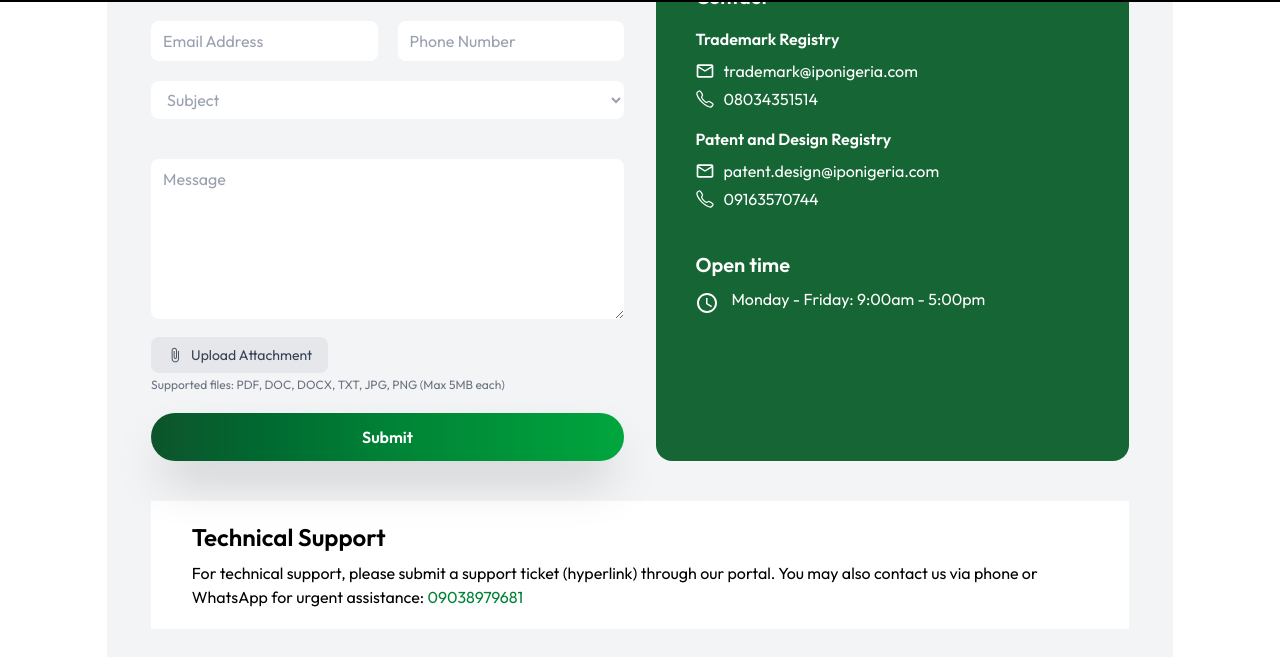
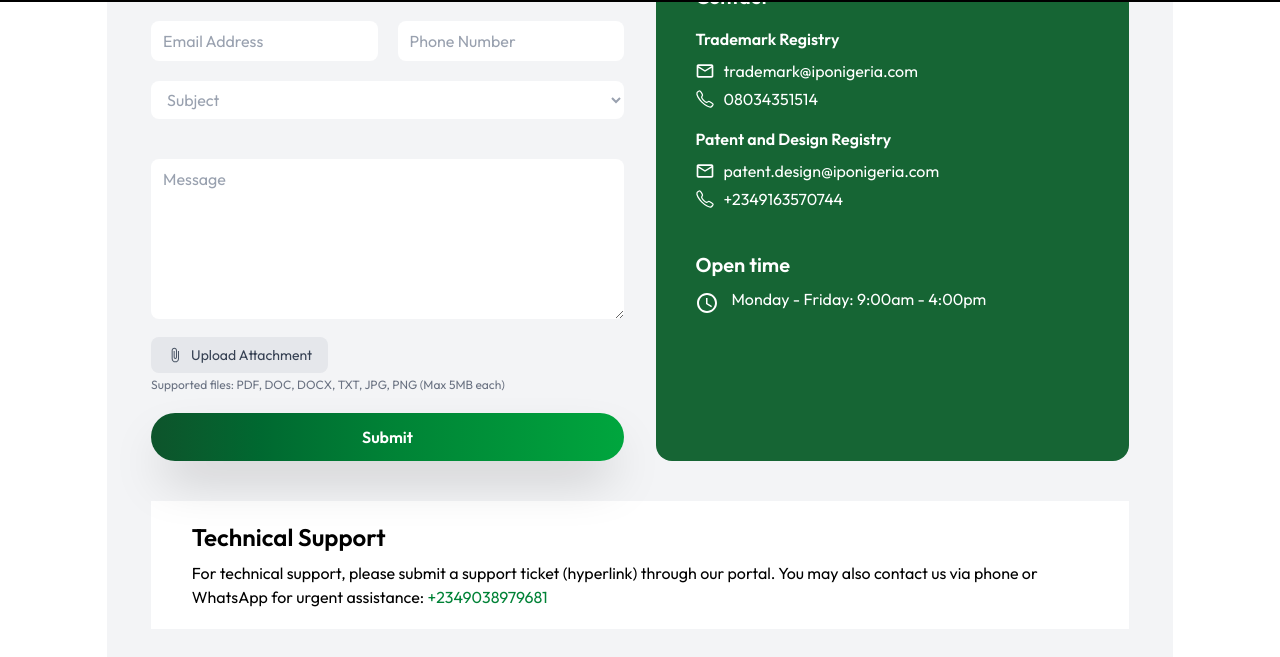
Before and after one commit to MadFury94/eineos, a Next.js app: page /contact in a window 1280 px wide. Shown: the part 798-1455 px from the top of the page. Built offline with nearby package versions, Linux system fonts and the light colour scheme.

Commit message:
contact edits

```diff
--- a/app/contact/page.js
+++ b/app/contact/page.js
@@ -331,7 +331,7 @@
                     </div>
                     <div className="flex items-center gap-2">
                       <IoCallOutline className="h-5 w-5 shrink-0" />
-                      <p>09163570744</p>
+                      <p>+2349163570744</p>
                     </div>
                   </div>
                 </div>
@@ -340,7 +340,7 @@
                   <p className="text-xl font-semibold mb-2">Open time</p>
                   <div className="flex items-start gap-3">
                     <MdAccessTime className="h-6 w-6 shrink-0 mt-1" />
-                    <p>Monday - Friday: 9:00am - 5:00pm</p>
+                    <p>Monday - Friday: 9:00am - 4:00pm</p>
                   </div>
                 </div>
               </div>
@@ -354,7 +354,7 @@
                 For technical support, please submit a support ticket
                 (hyperlink) through our portal. You may also contact us via
                 phone or WhatsApp for urgent assistance:{" "}
-                <span className="text-green-700">09038979681</span>
+                <span className="text-green-700">+2349038979681</span>
               </p>
             </div>
           </div>
```
